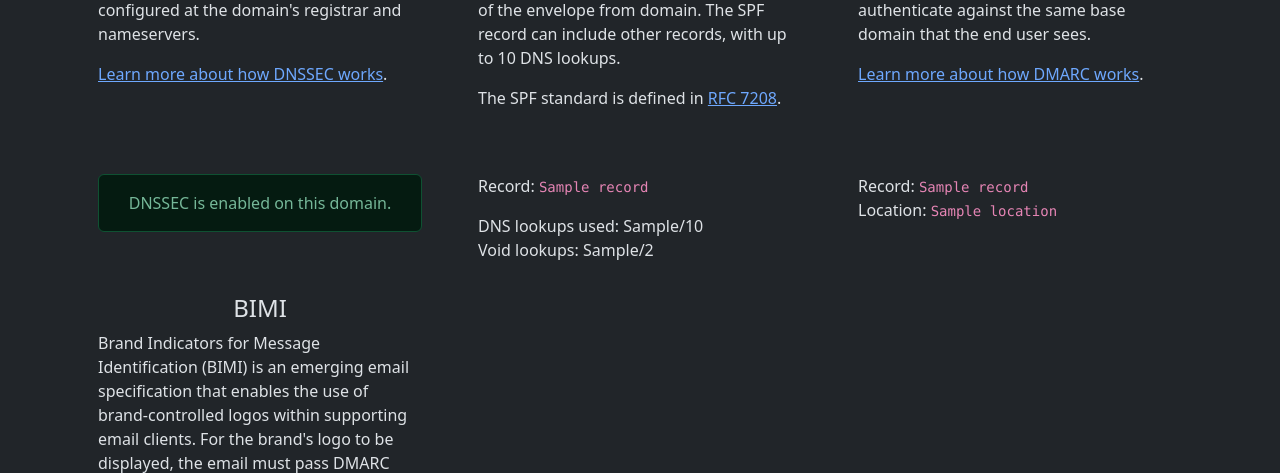
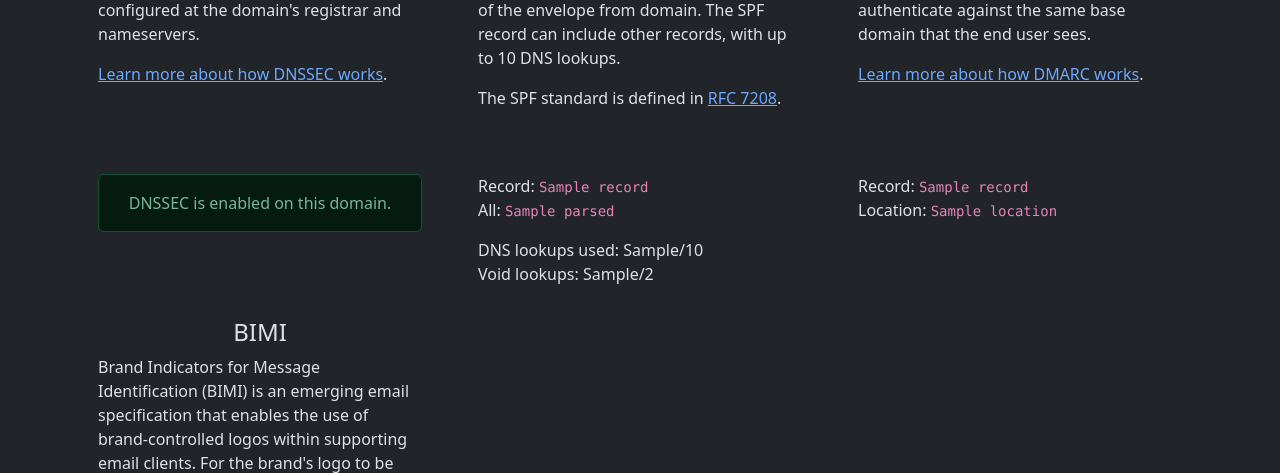
Before and after one commit to domainaware/checkdmarc-web-frontend, a Flask app: template templates/domain.html.jinja in a window 1280 px wide. Shown: the part 303-776 px from the top of the page. Run offline with Flask 3, Linux system fonts and the light colour scheme; the template is opened without the code that fills it: most values are stand-ins (such as "Sample title", 1, 10 or a date in 2020); parts of the project's set-up code (start-up, migrations or seed data) failed here and were passed over.

Commit message:
Add all value to SPF output

```diff
--- a/templates/domain.html.jinja
+++ b/templates/domain.html.jinja
@@ -78,7 +78,8 @@
           {% endif %}
 
           {% if results.spf.record %}
-          <p>Record: <code>{{results.spf.record}}</code></p>
+          <p>Record: <code>{{results.spf.record}}</code><br>
+          All: <code>{{results.spf.parsed.all}}</code></p>
           {% endif %}
 
           {% if results.spf.dns_lookups %}
```
